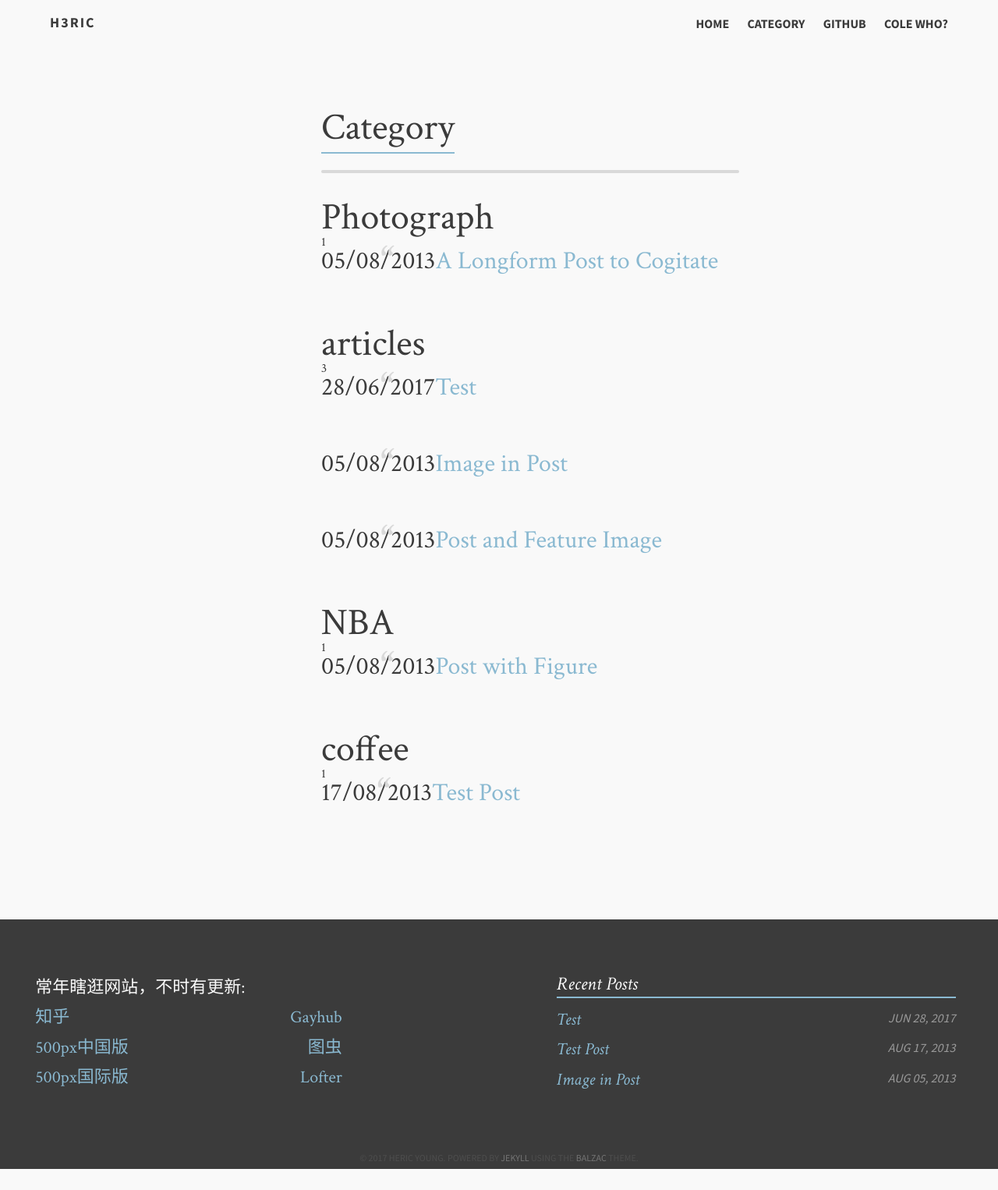
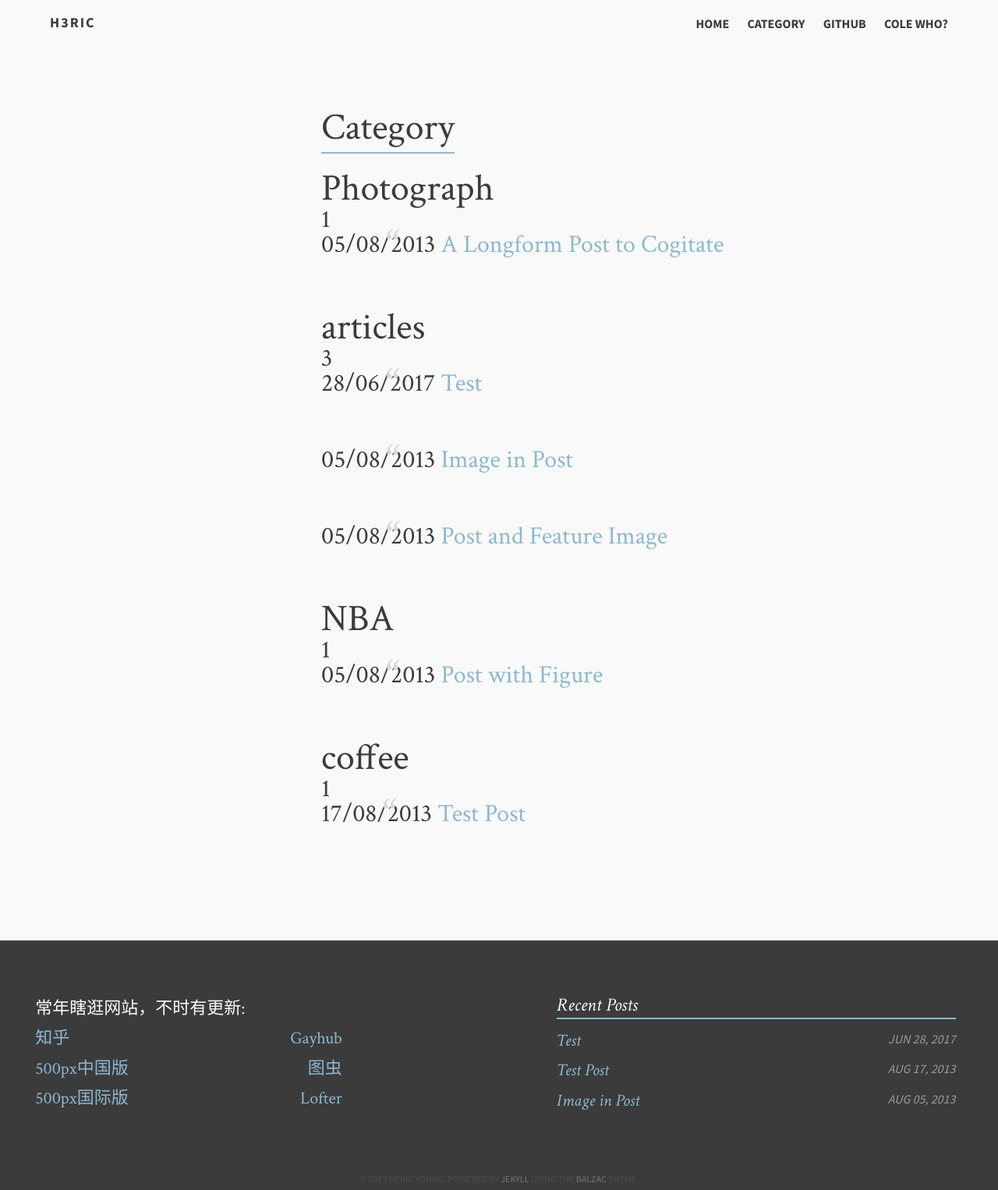
Before and after one commit to HericYoung/Blog, a Jekyll site: the page built from category.md, in a window 1280 px wide. Shown: the whole page at 78% size. Built offline with Jekyll 4.4.1, drawn with Linux system fonts in a browser that asks for light colours; before the commit the page ends 1499 px from its top, so only the background shows below that.

Commit message:
no message

```diff
--- a/_layouts/category.html
+++ b/_layouts/category.html
@@ -6,15 +6,20 @@
                 <lh>
                   <h2 style="margin-bottom: 30px"><span class="bb">{{ page.title }}</span></h2>
                 </lh>
-                <hr>
                   {% for category in site.categories %}
+                    <li>
+                      <div class="deets" itemscope itemtype="http://schema.org/BlogPosting" itemprop="blogPost">
                         <h2>{{ category | first }}</h2>
                         </span>{{ category | last | size }}</span>
                         <ul class="arc-list">
                             {% for post in category.last %}
-                              <li>{{ post.date | date:"%d/%m/%Y"}}<a href="{{ post.url }}">{{ post.title }}</a></li>
+                                <li>{{ post.date | date:"%d/%m/%Y"}}
+                                  <a href="{{ post.url }}">{{ post.title }}</a>
+                                </li>
                             {% endfor %}
                         </ul>
+                      <div>
+                    </li>
                   {% endfor %}
               </ol>
           </article>
```
Lines whose indentation alone changed are shown as unchanged.
